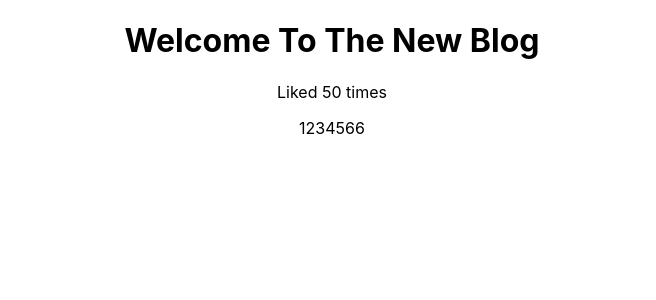
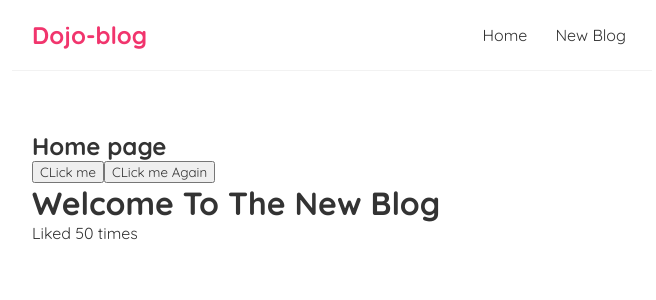
Before and after one commit to mayank98x/React, a React (Create React App) app: page / in a window 1280 px wide. Shown: the top 300 px of the page, without its empty margins (308-964 px from the left). Built offline with nearby package versions, Linux system fonts and the light colour scheme.

Commit message:
add:click event is added with custom css

```diff
--- a/src/App.css
+++ /dev/null
@@ -1,38 +0,0 @@
-.App {
-  text-align: center;
-}
-
-.App-logo {
-  height: 40vmin;
-  pointer-events: none;
-}
-
-@media (prefers-reduced-motion: no-preference) {
-  .App-logo {
-    animation: App-logo-spin infinite 20s linear;
-  }
-}
-
-.App-header {
-  background-color: #282c34;
-  min-height: 100vh;
-  display: flex;
-  flex-direction: column;
-  align-items: center;
-  justify-content: center;
-  font-size: calc(10px + 2vmin);
-  color: white;
-}
-
-.App-link {
-  color: #61dafb;
-}
-
-@keyframes App-logo-spin {
-  from {
-    transform: rotate(0deg);
-  }
-  to {
-    transform: rotate(360deg);
-  }
-}
--- a/src/App.js
+++ b/src/App.js
@@ -1,5 +1,7 @@
 import logo from './logo.svg';
-import './App.css';
+import Navbar from './Navbar';
+import Home from './Home';
+
 
 function App() {
   const title="Welcome To The New Blog";
@@ -9,10 +11,13 @@
 
   return (
     <div className="App">
+      <Navbar/>
+
+
      <div className="content">
+       <Home/>
        <h1>{title}</h1>
        <p>Liked {likes} times</p>
-       <p>{array}</p>
      </div>
     </div>
   );
--- /dev/null
+++ b/src/Home.js
@@ -0,0 +1,24 @@
+const Home = () => {
+
+    const handleClick = () => {
+        console.log('hello, mayank');
+    }
+
+    const handleClickAgain = (name) =>
+    {
+        console.log('Hello'+ name);
+    }
+
+    return (
+        <div className="home">
+
+            <h2>Home page</h2>
+            <button onClick={handleClick()}>CLick me</button>
+            <button onClick={() => {
+                handleClickAgain('mayank')
+            }}>CLick me Again</button>
+ </div>
+     );
+}
+
+export default Home;
--- /dev/null
+++ b/src/Navbar.js
@@ -0,0 +1,13 @@
+const Navbar = () => {
+    return (
+        <nav className="navbar">
+            <h1>Dojo-blog</h1>
+            <div className="links">
+                <a href="/">Home</a>
+                <a href="/create">New Blog</a>
+            </div>
+        </nav>
+     );
+}
+
+export default Navbar;
--- a/src/index.css
+++ b/src/index.css
@@ -1,13 +1,35 @@
-body {
+@import url('https://fonts.googleapis.com/css2?family=Quicksand:wght@300;400;500;600;700&display=swap');
+
+/* base styles */
+* {
   margin: 0;
-  font-family: -apple-system, BlinkMacSystemFont, 'Segoe UI', 'Roboto', 'Oxygen',
-    'Ubuntu', 'Cantarell', 'Fira Sans', 'Droid Sans', 'Helvetica Neue',
-    sans-serif;
-  -webkit-font-smoothing: antialiased;
-  -moz-osx-font-smoothing: grayscale;
+  font-family: "Quicksand";
+  color: #333;
 }
-
-code {
-  font-family: source-code-pro, Menlo, Monaco, Consolas, 'Courier New',
-    monospace;
+.navbar {
+  padding: 20px;
+  display: flex;
+  align-items: center;
+  max-width: 600px;
+  margin: 0 auto;
+  border-bottom: 1px solid #f2f2f2;
 }
+.navbar h1 {
+  color: #f1356d;
+}
+.navbar .links {
+  margin-left: auto;
+}
+.navbar a {
+  margin-left: 16px;
+  text-decoration: none;
+  padding: 6px;
+}
+.navbar a:hover {
+  color: #f1356d;
+}
+.content {
+  max-width: 600px;
+  margin: 40px auto;
+  padding: 20px;
+}
```
